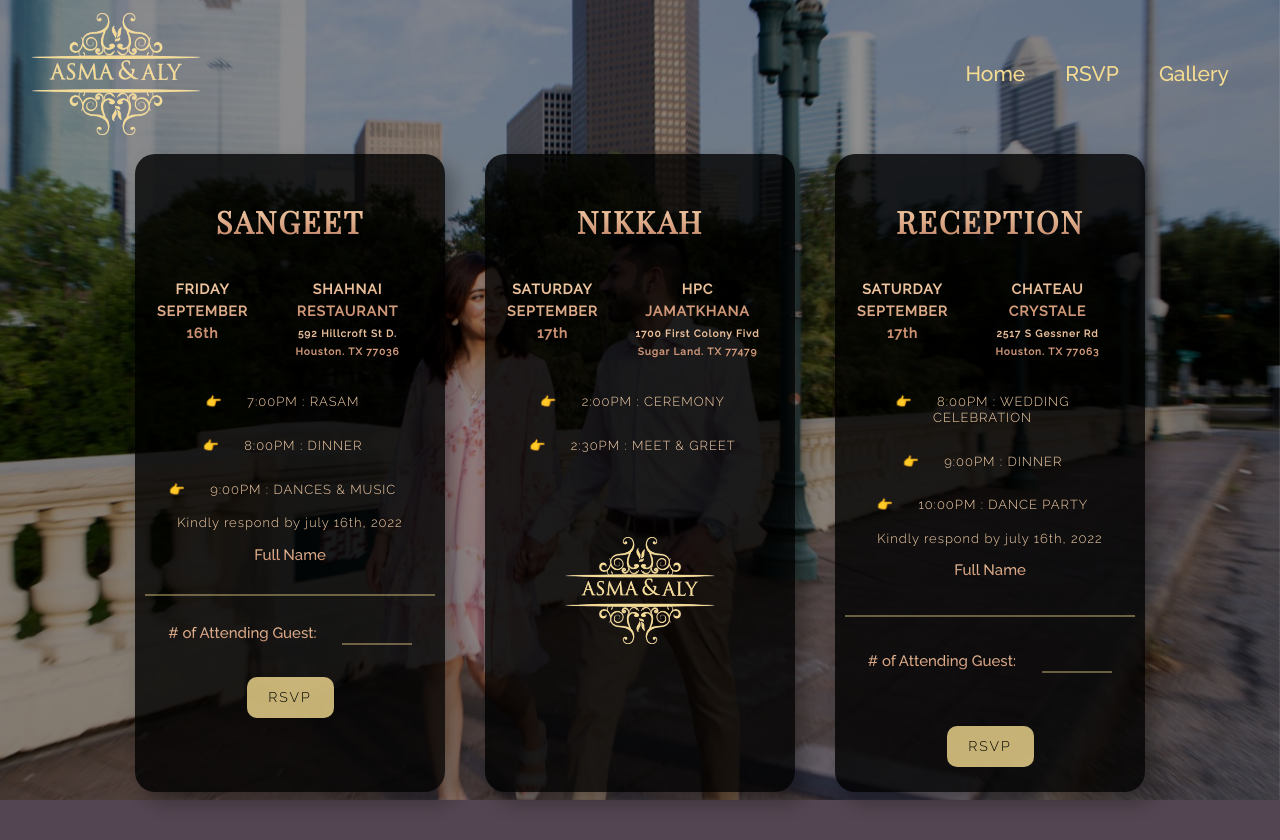
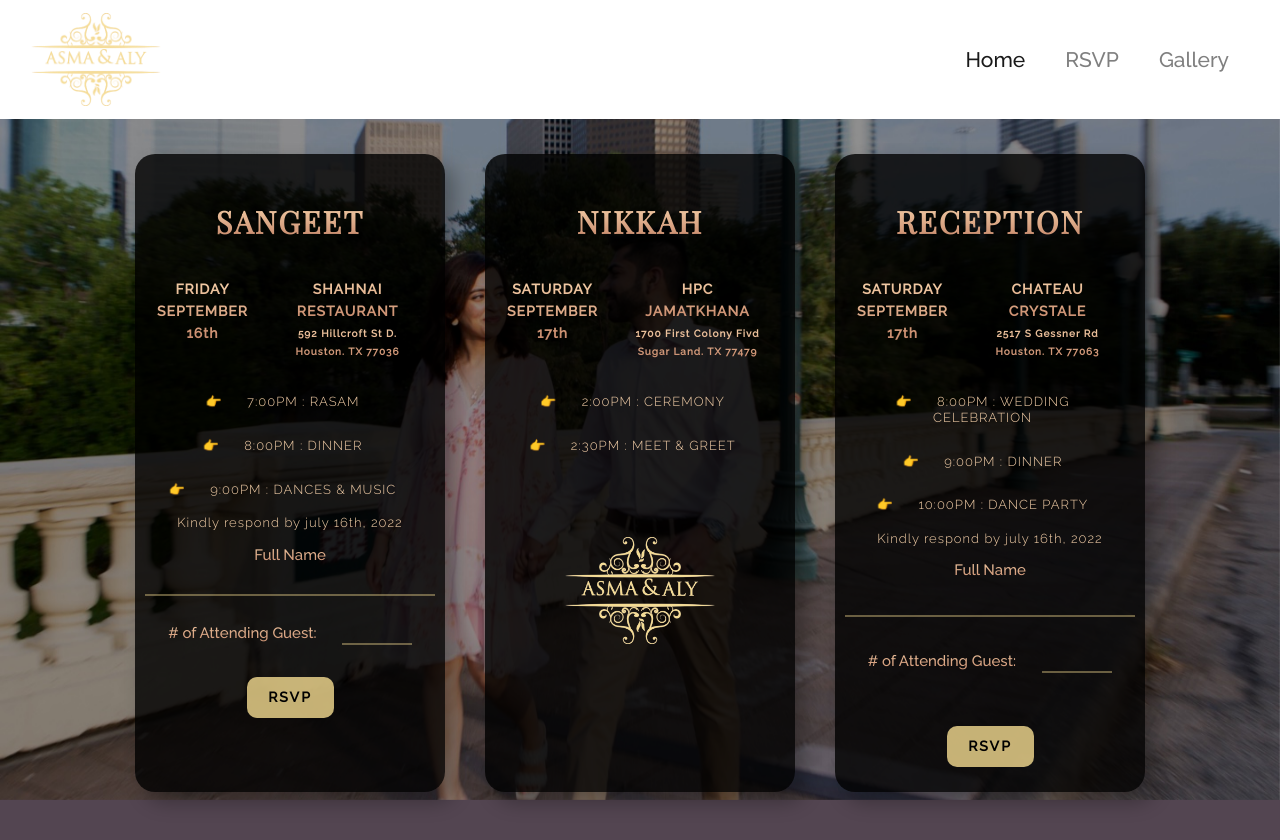
Before and after one commit to Asmaandaly/Asmaandaly.github.io, a plain HTML site: page rsvp.html in a window 1280 px wide. Drawn offline with nearby package versions, Linux system fonts and the light colour scheme.

Commit message:
Update rsvp.css

```diff
--- a/rsvp.css
+++ b/rsvp.css
@@ -20,12 +20,13 @@ body {
   top: 0;
   overflow: hidden;
   z-index: 100;
+  background-color: white;
 }
 .navbar-nav a{
-  color:rgba(245, 220, 145, 1) !important;
   font-size: 21px;
   font-weight: 500;
   padding: 0px 20px !important;
+  color: black;
 }
 .navbar-nav a:hover {
   border-bottom: 1px solid white;
@@ -33,7 +34,7 @@ body {
 }
 
 .navbar-brand img {
-  width: 170px;
+  width: 130px;
   height: auto;
 }
 
@@ -108,6 +109,7 @@ body {
   font-size: 15px;
   letter-spacing: 2px;
   margin-top: -20px;
+  font-weight: bold;
 }
 .button:hover{
   transform: scale(1.05);
@@ -560,6 +562,7 @@ fieldset {
     font-size: 14px;
     letter-spacing: 2px;
     margin-top: -20px;
+    font-weight: bold;
   }
 
   .list-section-item-img {
```
